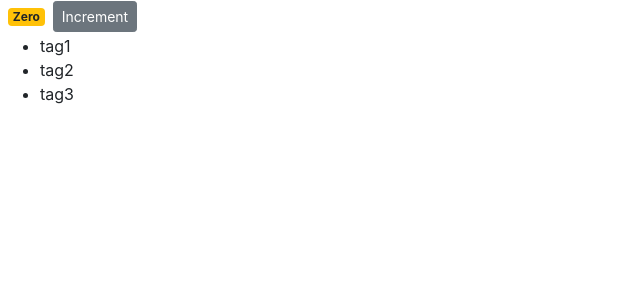
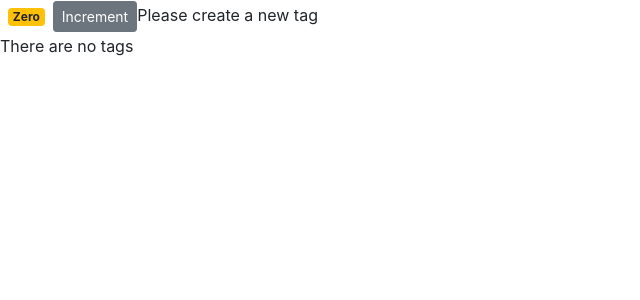
Before and after one commit to Silviardp/counter-app, a React (Create React App) app: page / in a window 1280 px wide. Shown: the top 300 px of the page, without its empty margins (0-640 px from the left). Built offline with nearby package versions, Linux system fonts and the light colour scheme.

Commit message:
add conditional rendering for tag

```diff
--- a/src/components/counter.jsx
+++ b/src/components/counter.jsx
@@ -3,19 +3,28 @@
 class Counter extends Component {
   state = {
     count: 0,
-    tags: ["tag1", "tag2", "tag3"],
+    tags: [],
   };
+
+  renderTags() {
+    // method
+    if (this.state.tags.length === 0) return <p>There are no tags</p>;
+    return (
+      <ul>
+        {this.state.tags.map((tag) => (
+          <li key={tag}>{tag}</li>
+        ))}
+      </ul>
+    );
+  }
 
   render() {
     return (
       <div>
         <span className={this.getBadgeClasses()}>{this.FormatCount()}</span>
         <button className="btn btn-secondary btn-sm">Increment</button>
-        <ul>
-          {this.state.tags.map((tag) => (
-            <li key={tag}>{tag}</li>
-          ))}
-        </ul>
+        {this.state.tags.length === 0 && "Please create a new tag"}
+        {this.renderTags()}
       </div>
     );
   }
```
